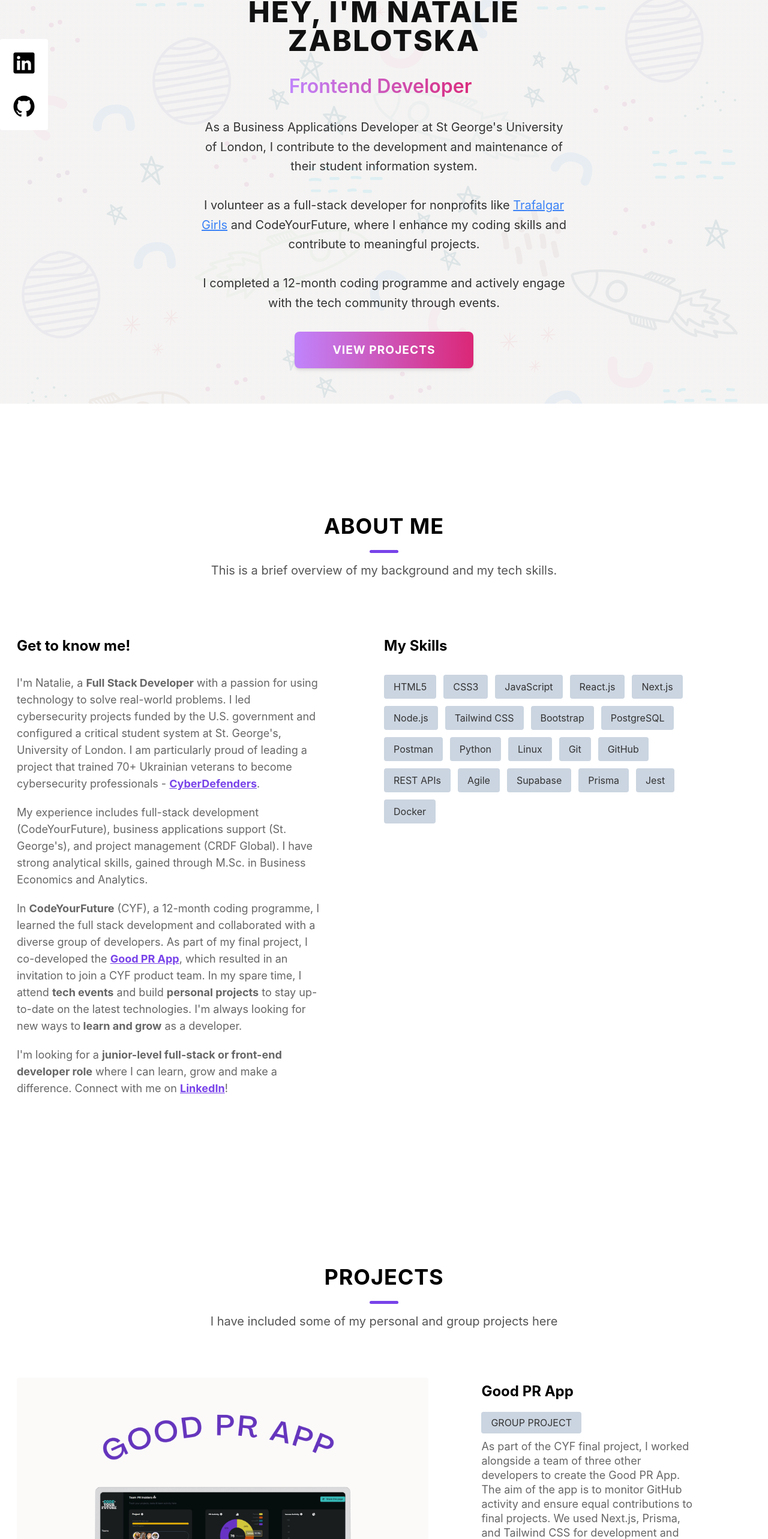
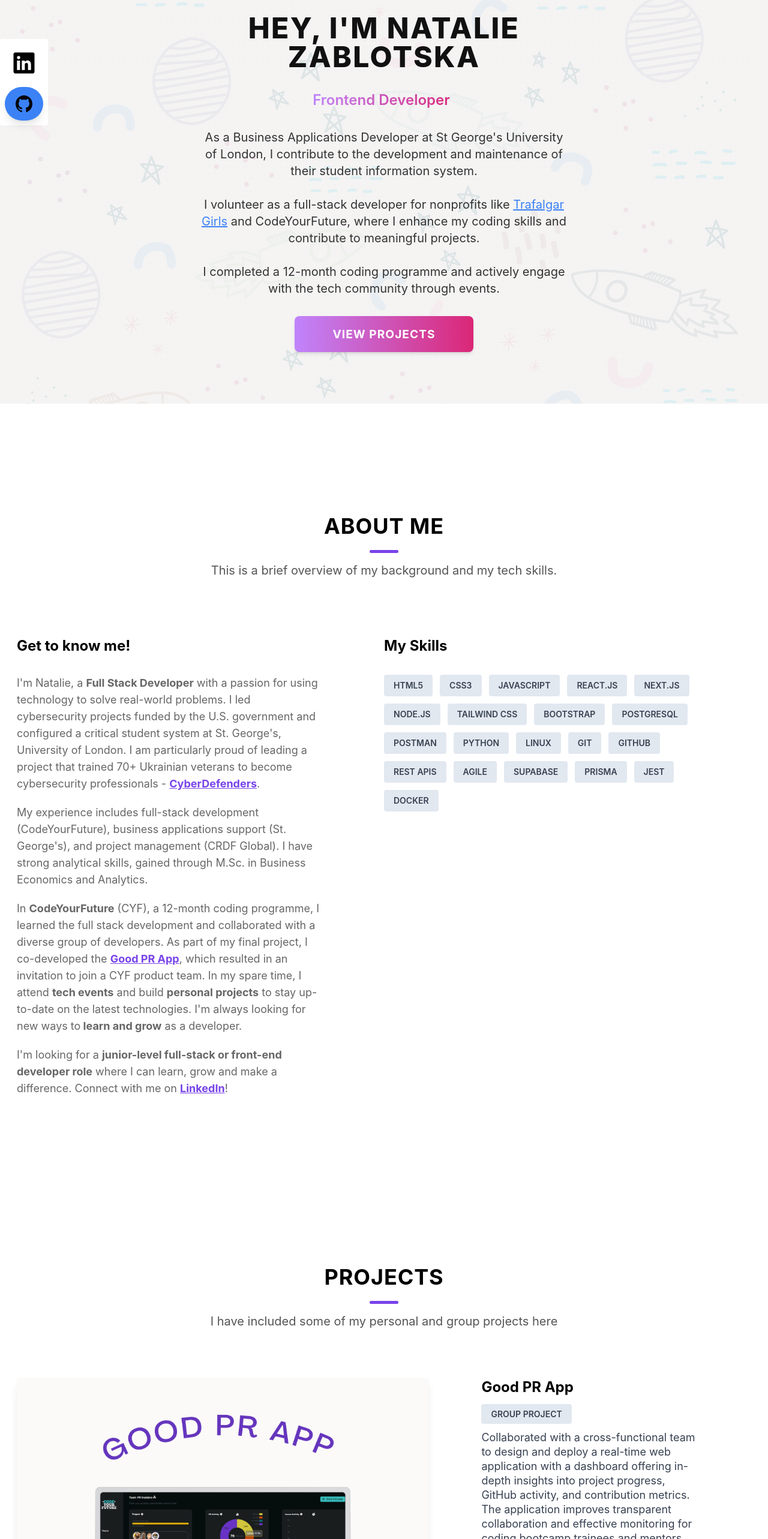
Before and after one commit to nataliiazab/portfolio, a React (Vite) app: page / in a window 1280 px wide. Shown: the part 159-2725 px from the top of the page at 60% size. Built offline with nearby package versions, Linux system fonts and the light colour scheme; a web font is replaced by a local one.

Commit message:
style changes and improvement of project description to a bit more technical

```diff
--- a/public/projects.js
+++ b/public/projects.js
@@ -2,10 +2,11 @@
   {
     id: 1,
     name: "Good PR App",
+    skills: ["Next.js", "Prisma", "Tailwind CSS"],
     description:
-      "As part of the CYF final project, I worked alongside a team of three other developers to create the Good PR App. The aim of the app is to monitor GitHub activity and ensure equal contributions to final projects. We used Next.js, Prisma, and Tailwind CSS for development and integrated GitHub APIs for transparent tracking. ",
+      "Collaborated with a cross-functional team to design and deploy a real-time web application with a dashboard offering in-depth insights into project progress, GitHub activity, and contribution metrics. The application improves transparent collaboration and effective monitoring for coding bootcamp trainees and mentors. ",
     myContribution:
-      "Throughout the project, I contributed to both the frontend and backend development. One of my key achievements was successfully integrating GitHub APIs, which enabled seamless contribution tracking.",
+      "Contributed to both frontend and backend development, with key achievements including the integration of GitHub APIs to track pull requests and issue metrics, and the implementation of dynamic data visualisations using ‘Chart.js’ and ‘Echarts’.",
     image: "./images/good-pr.png",
     demo: "https://good-pr.vercel.app/",
     github: "https://github.com/nataliiazab/good-pr",
@@ -14,8 +15,9 @@
   {
     id: 2,
     name: "Country Explorer",
+    skills: ["React", "JavaScript", "CSS"],
     description:
-      "Country Explorer is a web application that allows users to explore information about different countries around the world. It provides features such as country search, region-based filtering, and a toggle for light and dark mode. It is built on a full stack of React, REST Countries API and CSS",
+      "Engineered a responsive web application, leveraging the REST Countries API to enable users to search and filter country data by name, capital, and region. Implemented state management with React hooks to handle dynamic data fetching and real-time user input. Integrated search and filter functionalities, including a region-based dropdown and real-time search input, to enhance usability. Incorporated a light/dark mode toggle to improve accessibility and user experience, with conditional styling applied through CSS classes.",
     image: "./images/Country-Explorer.png",
     demo: "https://cyf-nataliizab-countries-react.netlify.app/",
     github: "https://github.com/nataliiazab/countries-react",
@@ -24,8 +26,9 @@
   {
     id: 3,
     name: "Barbie Movie Quiz App",
+    skills: ["React", "JavaScript", "CSS"],
     description:
-      "Engineered an interactive React app matching users' traits with Barbie movie characters. Utilised third-party libraries and responsive design for optimal user experience",
+      "Developed an interactive web application that matches users with Barbie movie characters based on their responses. Utilised React for state management and dynamic rendering, integrating ‘react-confetti’ to provide celebratory effects upon quiz completion and ‘react-icons’ for enhanced UI components. Implemented responsive design principles using CSS to ensure optimal usability across various devices. The app dynamically loads Barbie character images and information from a JSON dataset, with real-time response handling and conditional rendering to create an engaging user experience.",
     image: "./images/barbie-app.png",
     demo: "https://nataliiazab-barbie-app.netlify.app/",
     github: "https://github.com/nataliiazab/barbie-app",
@@ -34,6 +37,7 @@
   {
     id: 4,
     name: "Rock, Paper, Scissors Game",
+    skills: ["HTML", "CSS", "JavaScript"],
     description:
       "It is a straightforward game built with HTML, CSS, and JavaScript. I developed the game during the Women's Coding Day hackathon organised by Le Wagon London, this project allows two players to enter their names, make choices, and view the result dynamically. The game features responsive design for both desktop and mobile devices, with animated elements to enhance engagement. JavaScript handles the core functionality, including random choice generation and result determination.",
     image: "./images/Rock-Paper-Scissors-Game.png",
@@ -44,6 +48,7 @@
   {
     id: 5,
     name: "Educational Website Template",
+    skills: ["HTML", "CSS", "JavaScript", "Vite", "React"],
     description:
       "Developed a fully responsive educational website using React and Vite. The website includes sections like Programmes, About, Campus Life, Testimonials, and Contact, making it easy for users to navigate through the sections. It features a built-in video player and a contact form integrated with Formspree for user feedback",
     image: "./images/educational-website.png",
--- a/src/components/About.jsx
+++ b/src/components/About.jsx
@@ -99,7 +99,7 @@
             {skills.map((skill) => (
               <p
                 key={skill.id}
-                className="bg-slate-300 text-light py-2 px-4 rounded"
+                className="bg-slate-200 py-2 px-4 rounded text-sm uppercase font-semibold text-gray-700"
               >
                 {skill.title}
               </p>
--- a/src/components/Home.jsx
+++ b/src/components/Home.jsx
@@ -24,7 +24,7 @@
           whileInView={"show"}
           viewport={{ once: false, amount: 0.7 }}
         >
-          <h1 className="text-primary text-5xl font-extrabold tracking-wider mb-8">
+          <h1 className="text-primary text-4xl md:text-5xl font-extrabold tracking-wider mb-4 md:mb-8">
             HEY, I'M NATALIE ZABLOTSKA
           </h1>
           <TypeAnimation
@@ -43,13 +43,13 @@
             wrapper="span"
             speed={50}
             style={{
-              fontSize: "2rem",
+              fontSize: "1.5rem",
               display: "inline-block",
             }}
             repeat={Infinity}
-            className="font-semibold text-transparent leading-10 bg-clip-text bg-gradient-to-r from-purple-400 to-pink-600"
+            className="font-semibold text-transparent leading-10 bg-clip-text bg-gradient-to-r from-purple-400 to-pink-600 md:text-2xl"
           />
-          <p className="text-light text-xl my-8 leading-relaxed">
+          <p className="text-light text-lg md:text-xl my-4 md:my-8 leading-relaxed">
             As a Business Applications Developer at St George's University of
             London, I contribute to the development and maintenance of their
             student information system.
@@ -61,37 +61,44 @@
             >
               Trafalgar Girls
             </a>{" "}
-            and CodeYourFuture, where I enhance my coding skills and
-            contribute to meaningful projects.
+            and CodeYourFuture, where I enhance my coding skills and contribute
+            to meaningful projects.
             <br />
-            <br />I completed a 12-month coding programme and actively engage with
-            the tech community through events.
+            <br />I completed a 12-month coding programme and actively engage
+            with the tech community through events.
           </p>
           <a
             href="#projects"
-            className="btn py-4 px-16 bg-gradient-to-r from-purple-400 to-pink-600 text-white rounded-lg shadow-md hover:shadow-xl transition-transform transform hover:scale-105"
+            className="btn py-3 px-8 md:py-4 md:px-16 bg-gradient-to-r from-purple-400 to-pink-600 text-white rounded-lg shadow-md hover:shadow-xl transition-transform transform hover:scale-105"
           >
             View Projects
           </a>
         </motion.div>
       </div>
 
-      {/* Hero social-media */}
-      <div className="bg-white w-20 rounded py-1 px-2 absolute left-0 top-48 hidden md:block">
+      <div className="bg-white w-16 md:w-20 rounded py-1 px-2 absolute left-0 top-32 md:top-48 hidden md:block">
         <div className="py-1">
           <a
             href="https://www.linkedin.com/in/nataliia-zablotska/"
-            className="p-3 hover:bg-slate-400 block rounded transition-all duration-500"
+            className="p-2 md:p-3 hover:bg-slate-400 block rounded transition-all duration-500"
           >
-            <img src={LinkedInIcon} alt="LinkedIn" className="w-10 h-10" />
+            <img
+              src={LinkedInIcon}
+              alt="LinkedIn"
+              className="w-8 md:w-10 h-8 md:h-10"
+            />
           </a>
         </div>
         <div className="py-1">
           <a
             href="https://github.com/nataliiazab"
-            className="p-3 hover-bg-slate-400 block rounded transition-all duration-500"
+            className="flex items-center justify-center p-2 md:p-3 bg-blue-500 text-white rounded-full shadow-lg hover:bg-blue-600 hover:shadow-xl transition-transform transform-gpu duration-300 ease-in-out"
           >
-            <img src={GitHubIcon} alt="GitHub" className="w-10 h-10" />
+            <img
+              src={GitHubIcon}
+              alt="GitHub"
+              className="w-6 md:w-8 h-6 md:h-8"
+            />
           </a>
         </div>
       </div>
--- a/src/components/Projects.jsx
+++ b/src/components/Projects.jsx
@@ -26,43 +26,58 @@
                 itemScope
                 itemType="http://schema.org/WebPage"
               >
-                {" "}
                 <img
-                  className="transform transition-transform hover:scale-105 rounded"
+                  className="transform transition-transform hover:scale-105 rounded shadow-lg"
                   src={project.image}
                   alt={project.name}
                   width={940}
                   height={788}
-                  loading="lazy" // Lazy load images
+                  loading="lazy"
                 />
               </a>
 
               <div className="md:w-10/12 text-center md:text-left px-2">
-                <h1 className="text-2xl font-bold mb-6" itemProp="name">
+                <h1 className="text-2xl font-bold mb-4" itemProp="name">
                   {project.name}
                 </h1>
-                <p className="  text-light  mb-4  ">
-                  <span className="rounded bg-slate-300 py-2 px-4 text-left uppercase ">
+
+                <p className="text-light mb-4">
+                  <span className="bg-slate-200 py-2 px-4 rounded text-sm uppercase font-semibold text-gray-700">
                     {project.type}
                   </span>
                 </p>
+
                 <p
-                  className="text-lg text-[#666] leading-6 mb-6"
+                  className="text-lg text-gray-700 leading-6 mb-6"
                   itemProp="description"
                 >
                   {project.description}
                 </p>
                 {project.type === "group project" && (
                   <p
-                    className="text-lg text-[#666] leading-6 mb-6"
+                    className="text-lg text-gray-700 leading-6 mb-6"
                     itemProp="myContribution"
                   >
                     {project.myContribution}
                   </p>
                 )}
-                <div className="flex justify-between">
+
+                <div className="text-light mb-6">
+                  <div className="flex flex-wrap gap-3 justify-center md:justify-start">
+                    {project.skills.map((skill) => (
+                      <span
+                        className="bg-slate-200 border border-slate-300 rounded py-1 px-3 text-sm font-medium text-gray-700 shadow-sm"
+                        key={skill}
+                      >
+                        {skill}
+                      </span>
+                    ))}
+                  </div>
+                </div>
+
+                <div className="flex justify-center md:justify-start gap-4">
                   <a
-                    className="btn py-3 px-7"
+                    className="btn py-2 px-6 bg-blue-500 text-white rounded hover:bg-blue-600"
                     href={project.demo}
                     target="_blank"
                     rel="noopener noreferrer"
@@ -70,7 +85,7 @@
                     Demo
                   </a>
                   <a
-                    className="btn py-3 px-7 bg-white border-2 border-purple-600 text-purple-600 hover:bg-purple-200"
+                    className="btn py-2 px-6 bg-white border-2 border-purple-600 text-purple-600 rounded hover:bg-purple-50"
                     href={project.github}
                     target="_blank"
                     rel="noopener noreferrer"
```
